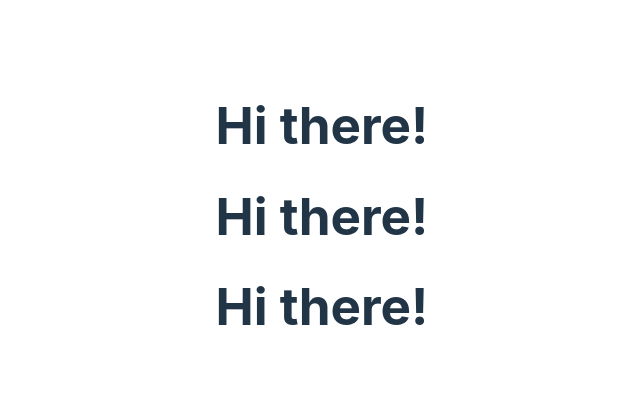
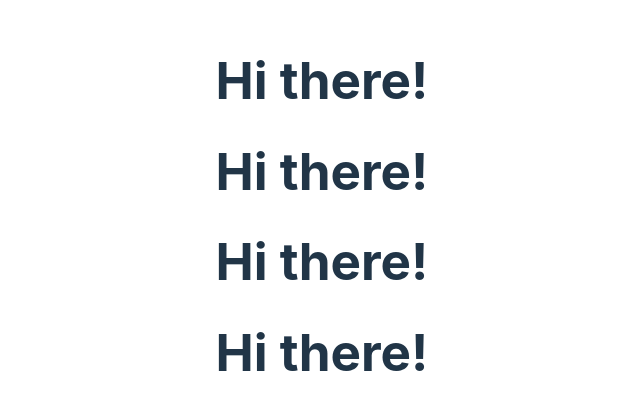
Before and after one commit to eyi739/testing-type, a React (Vite) app: page / in a window 1280 px wide. Shown: the part 184-594 px from the top of the page, without its empty margins (318-958 px from the left). Built offline with nearby package versions, Linux system fonts and the light colour scheme.

Commit message:
working with React & Vite.

```diff
--- a/src/App.jsx
+++ b/src/App.jsx
@@ -7,6 +7,7 @@ function App() {
     <Greeter/>
     <Greeter/>
     <Greeter/>
+    <Greeter/>
   </div>
 )}
 
```
